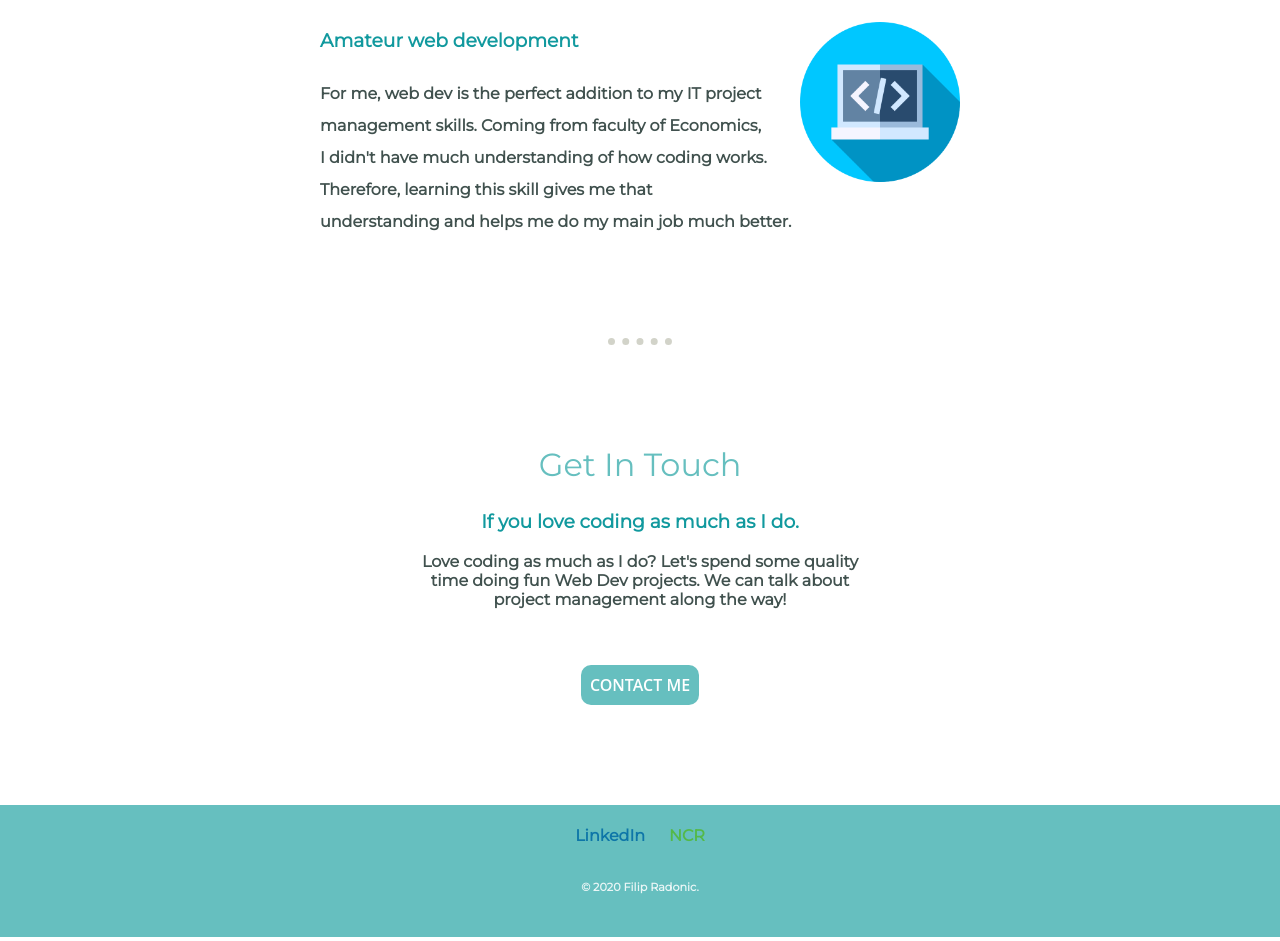
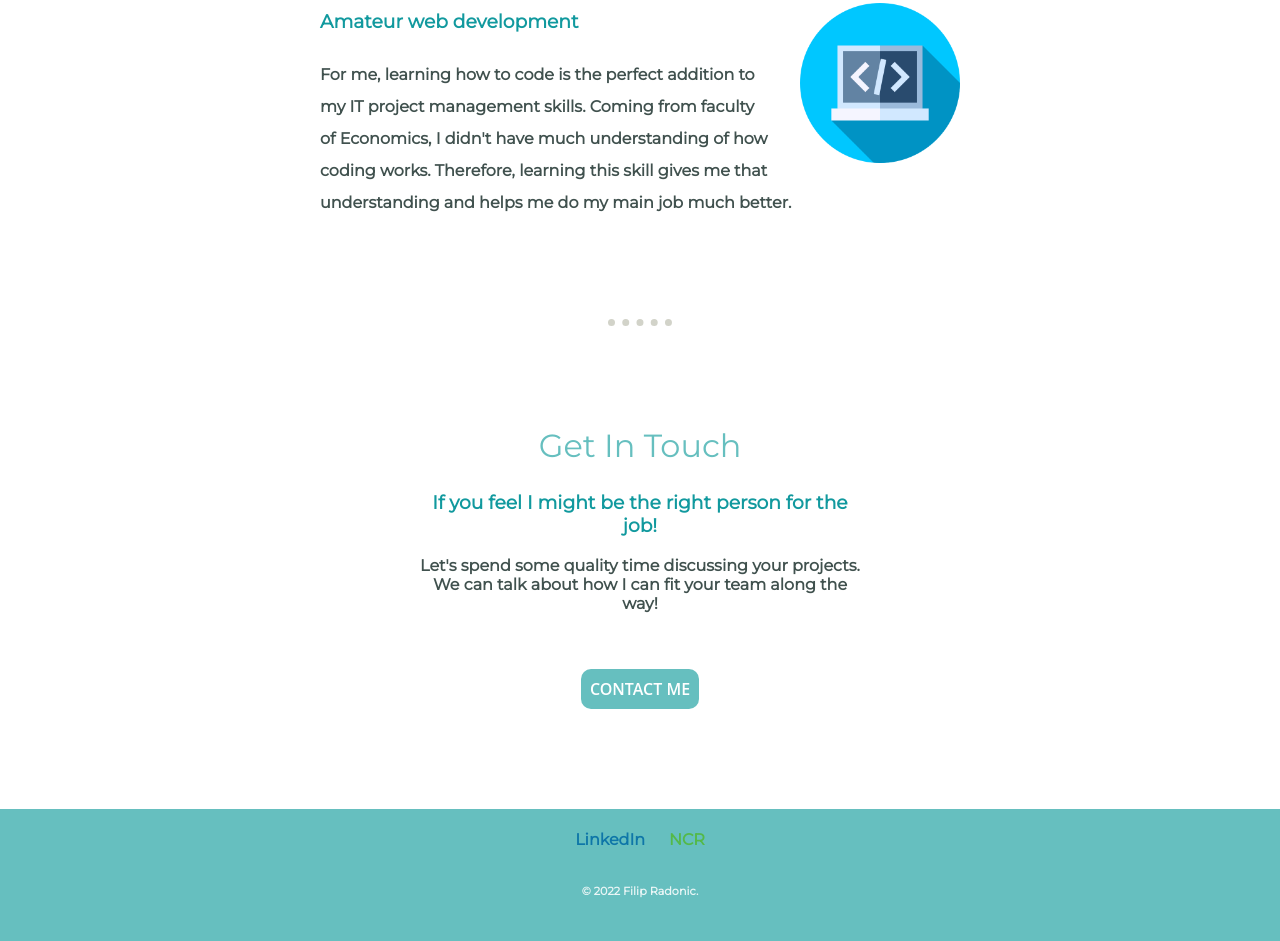
Before and after one commit to FilipRadonic/CV-practice-site, a plain HTML site: page index.html in a window 1280 px wide. Shown: the part 1774-2715 px from the top of the page. Drawn offline with Linux system fonts and the light colour scheme.

Commit message:
Update index.html

```diff
--- a/index.html
+++ b/index.html
@@ -24,7 +24,7 @@
     <div class="profile">
       <img class="portrait-img"src="images/Filip.Portrait Cyrcle.png" alt="portrait picture" width=150 height=150>
       <h2>Hello.</h2>
-      <p>I'm an IT project manager at NCR company. I also create web apps for fun. Love kayaking and growing my own tomatoes.</p>
+      <p>I'm an IT project manager. I also learn coding for fun. Love kayaking and growing my own plums.</p>
     </div>
     <hr>
     <div class="skills">
@@ -40,7 +40,7 @@
         <img class="WebDev-img" src="images/WebDev.png" alt="WebDev">
         <h3>Amateur web development</h3>
         <p class="kayaking-skill-description">
-          For me, web dev is the perfect addition to my IT project management skills.
+          For me, learning how to code is the perfect addition to my IT project management skills.
           Coming from faculty of Economics, I didn't have much understanding of how coding works.
           Therefore, learning this skill gives me that understanding and helps me do my main job much better.</p>
       </div>
@@ -48,8 +48,8 @@
     <hr>
     <div class="contact-me">
       <h2>Get In Touch</h2>
-      <h3>If you love coding as much as I do.</h3>
-      <p>Love coding as much as I do? Let's spend some quality time doing fun Web Dev projects. We can talk about project management along the way!</p>
+      <h3>If you feel I might be the right person for the job!</h3>
+      <p>Let's spend some quality time discussing your projects. We can talk about how I can fit your team along the way!</p>
 
       <a class="btn" href="contact details.html" target="_blank"> CONTACT ME</a>
     </div>
@@ -60,5 +60,5 @@
     <a class="footer-link-1" href="https://www.linkedin.com/in/filip-radonic-647421125" target="_blank">LinkedIn</a>
     <a class="footer-link-2" href="https://www.ncr.com/" target="_blank">NCR</a>
 
-    <p class="credits">© 2020 Filip Radonic.</p>
+    <p class="credits">© 2022 Filip Radonic.</p>
   </div>
```
